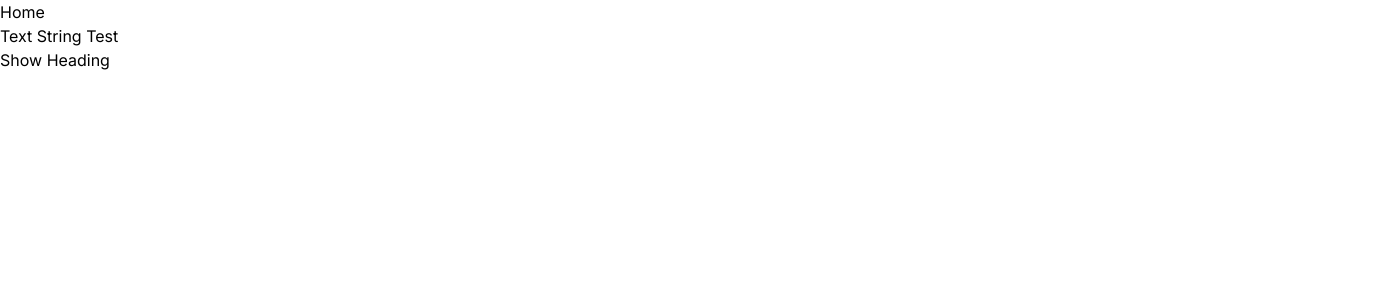
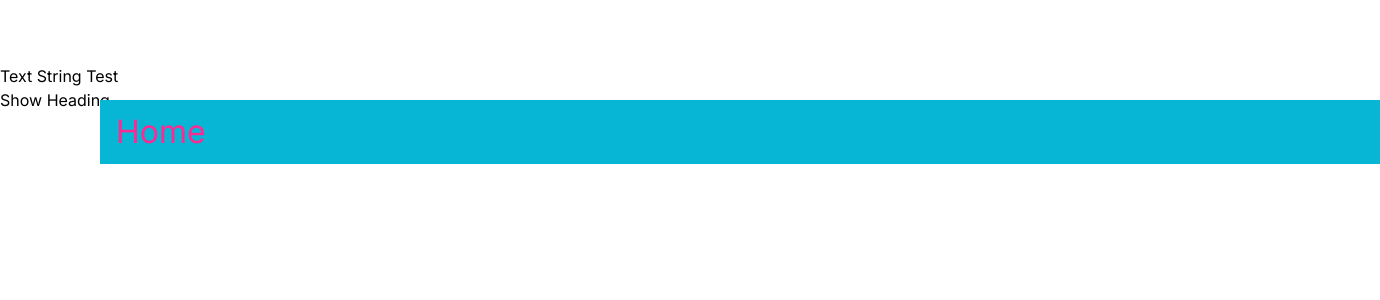
Before and after one commit to MW25-hush/Jest-Demo, a Next.js app: page / in a window 1280 px wide. Shown: the top 300 px of the page, 1380 px wide, since content can reach past the window. Built offline with nearby package versions, Linux system fonts and the light colour scheme.

Commit message:
worked on framer motion tutorial

```diff
--- a/app/page.tsx
+++ b/app/page.tsx
@@ -1,62 +1,27 @@
 "use client";
-import { context } from "@/utils/context";
-import useCustom from "@/utils/useCusotm";
-import { useContext, useReducer, useState } from "react";
+import { useState } from "react";
+import { motion } from "framer-motion";
 
-interface typeState {
-  age: number;
-}
-
-const initialValue: typeState = {
-  age: 42,
-};
-
-export default function Home({
-  name,
-  password,
-}: {
-  name?: string;
-  password?: string;
-}) {
+export default function Home() {
   const [visible, setVisible] = useState(false);
-  // const level = useContext(context);
-  // const re = useCustom();
-  // // Define the action types
-  // type Action =
-  //   | { type: "increment"; payload: number }
-  //   | { type: "decrement"; payload: number };
-
-  // // Define the reducer function
-  // const reducer = (state: typeState, action: Action): typeState => {
-  //   switch (action.type) {
-  //     case "increment":
-  //       return { ...state, age: state.age + action.payload };
-  //     case "decrement":
-  //       return { ...state, age: state.age - action.payload };
-  //     default:
-  //       return state;
-  //   }
-  // };
-
-  // const [state, dispatch] = useReducer(reducer, initialValue);
 
   return (
-    // <context.Provider value={level}>
     <div>
-      <h1>Home</h1>
-      <h1>{name}</h1>
-      <h1>{password}</h1>
-      {/* <h1>{level}</h1> */}
-      {/* <h1>{re}</h1> */}
+      <motion.h1
+        className="bg-cyan-500 py-2 px-4 text-[2rem]"
+        animate={{ fontSize: 10, color: "#ff2994", x: 100, y: 100 }}
+      >
+        Home
+      </motion.h1>
+
       <section>
         <p>Text String Test</p>
       </section>
 
-      <div>
+      <motion.div>
         <button onClick={() => setVisible(true)}>Show Heading</button>
         {visible && <h1>This is a visible heading</h1>}
-      </div>
+      </motion.div>
     </div>
-    // </context.Provider>
   );
 }
```
